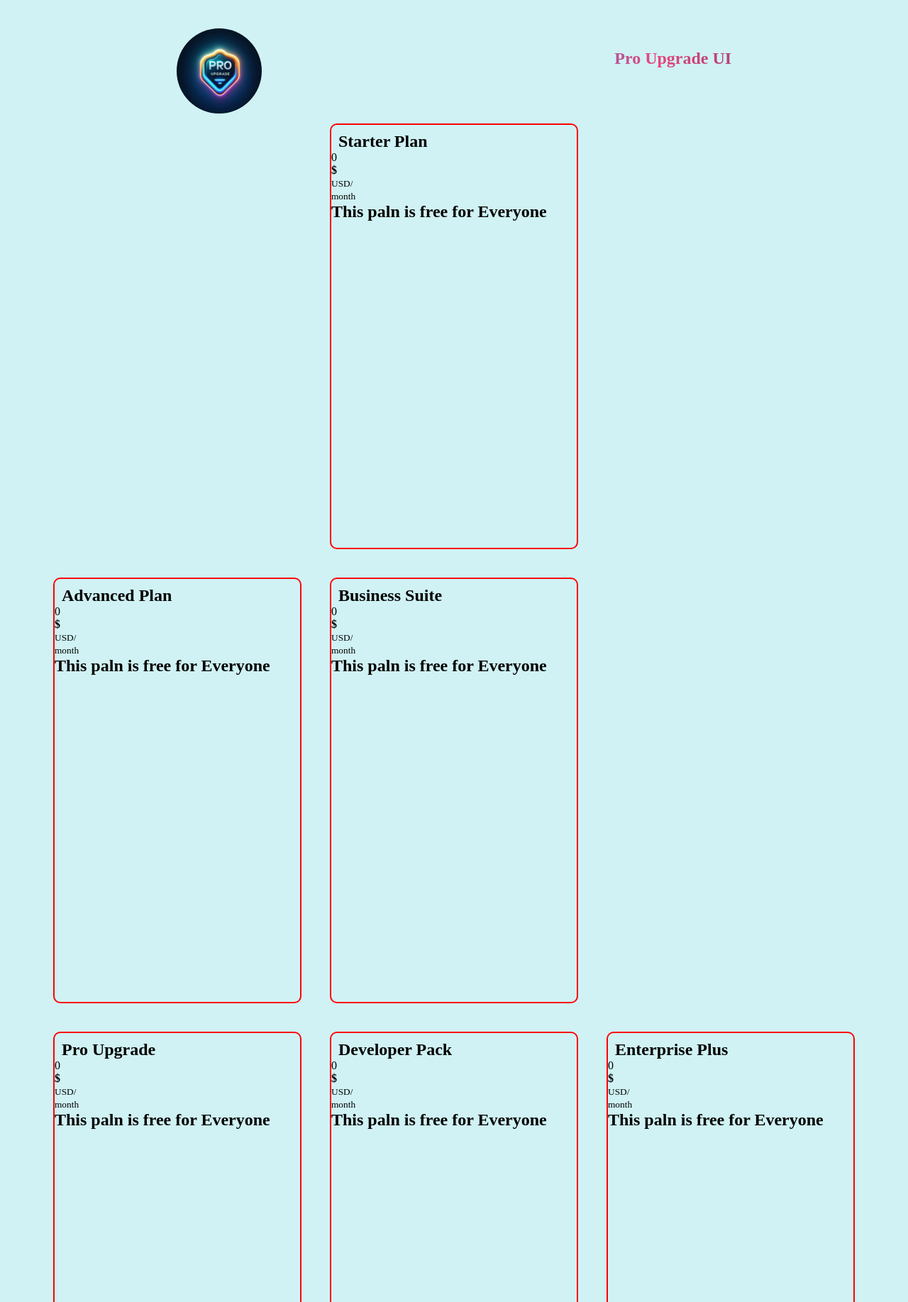
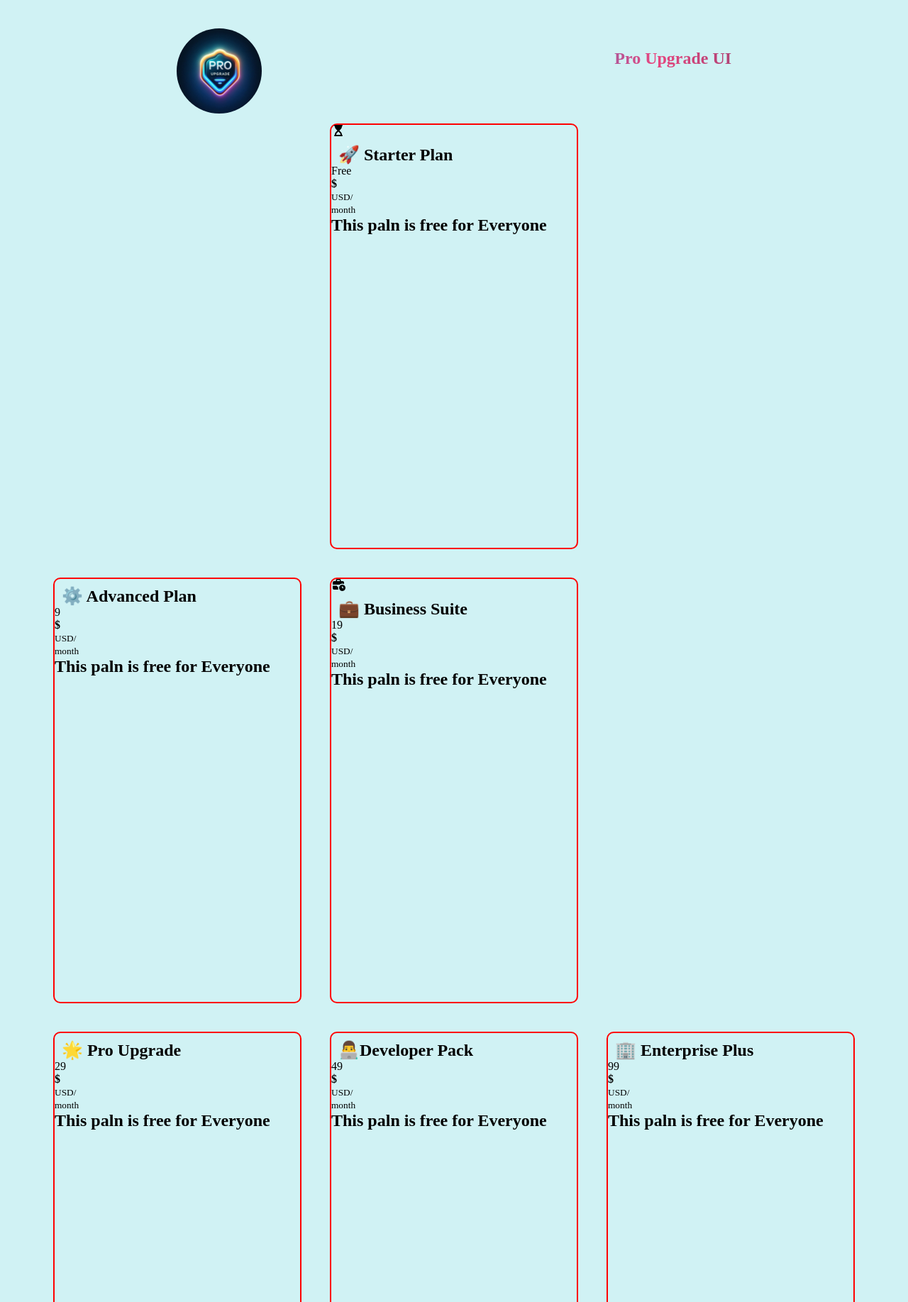
Before and after one commit to HasibCoderLab/pro-upgrade-ui-clone, a plain HTML site: page index.html in a window 1280 px wide. Shown: the top 1835 px of the page at 71% size. Drawn offline with Linux system fonts and the light colour scheme.

Commit message:
add emoji

```diff
--- a/index.html
+++ b/index.html
@@ -21,6 +21,7 @@
         <div class="txt">
             <h1>Pro Upgrade UI </h1>
         </div>
+
     </section>
     <!-- Box section -->
     <section class="main-container">
@@ -28,8 +29,9 @@
         <div class="box">
             <!-- price-info for  line 1 , box 1 -->
             <div class="price-info">
-                <h1>Starter Plan</h1>
-                <span>0</span>
+                <i class="fa-solid fa-hourglass-start"></i>
+                <h1> 🚀 Starter Plan</h1>
+                <span>Free</span>
                 <h4>$</h4>
                 <small>USD/ <br> month</small>
                 <h2>This paln is free for Everyone</h2>
@@ -40,8 +42,8 @@
         <div class="box">
             <!-- price-info for  line 2 , box 2 -->
             <div class="price-info">
-                <h1>Advanced Plan</h1>
-                <span>0</span>
+                <h1> ⚙️ Advanced Plan</h1>
+                <span>9</span>
                 <h4>$</h4>
                 <small>USD/ <br> month</small>
                 <h2>This paln is free for Everyone</h2>
@@ -52,8 +54,11 @@
 
             <!-- price-info for  line 2 , box 3 -->
             <div class="price-info">
-                <h1>Business Suite</h1>
-                <span>0</span>
+                <i class="fa-solid fa-business-time"></i>
+                <h1> 💼  Business Suite</h1>
+
+
+                <span>19</span>
                 <h4>$</h4>
                 <small>USD/ <br> month</small>
                 <h2>This paln is free for Everyone</h2>
@@ -64,8 +69,8 @@
 
             <!-- price-info for  line 3 , box 1 -->
             <div class="price-info">
-                <h1>Pro Upgrade</h1>
-                <span>0</span>
+                <h1> 🌟 Pro Upgrade</h1>
+                <span>29</span>
                 <h4>$</h4>
                 <small>USD/ <br> month</small>
                 <h2>This paln is free for Everyone</h2>
@@ -75,8 +80,8 @@
 
             <!-- price-info for  line 3 , box 2 -->
             <div class="price-info">
-                <h1>Developer Pack</h1>
-                <span>0</span>
+                <h1> 👨‍💻Developer Pack</h1>
+                <span>49</span>
                 <h4>$</h4>
                 <small>USD/ <br> month</small>
                 <h2>This paln is free for Everyone</h2>
@@ -86,8 +91,8 @@
 
             <!-- price-info for  line 3 , box 3 -->
             <div class="price-info">
-                <h1>Enterprise Plus</h1>
-                <span>0</span>
+                <h1>🏢 Enterprise Plus</h1>
+                <span>99</span>
                 <h4>$</h4>
                 <small>USD/ <br> month</small>
                 <h2>This paln is free for Everyone</h2>
```
